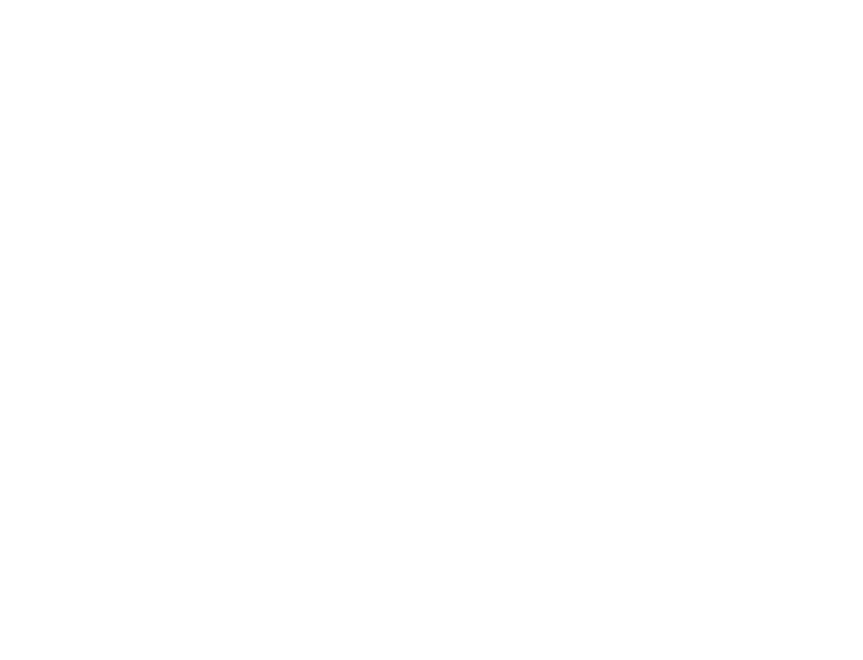
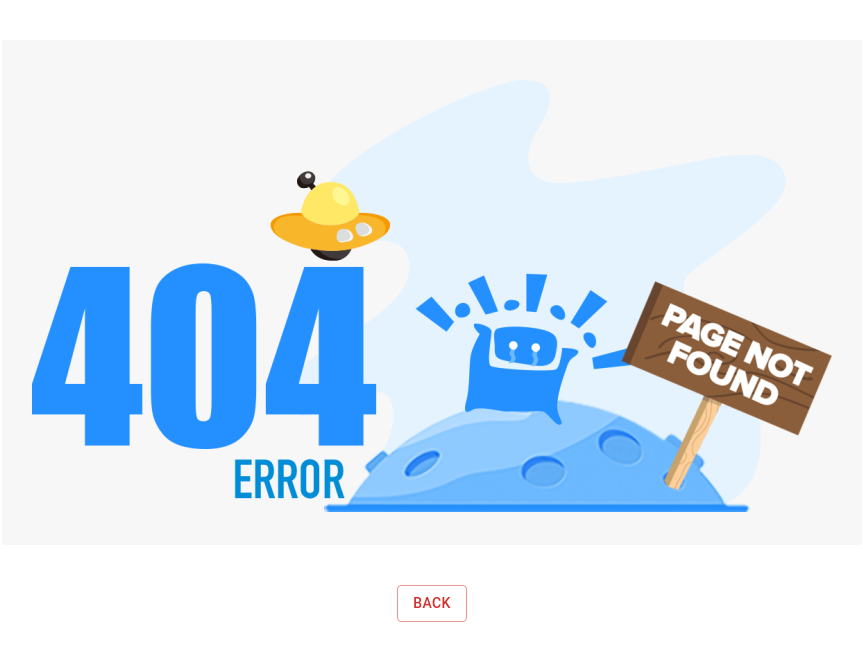
Before and after one commit to Sharim0684/webbbbbbbbbbbbbbbb, a React (Create React App) app: page /autoPost in a window 1280 px wide. Before the commit this address had no page. Shown: the top 660 px of the page, without its empty margins (208-1071 px from the left). Built offline with nearby package versions, Linux system fonts and the light colour scheme.

Commit message:
Not found page added

```diff
--- a/src/App.js
+++ b/src/App.js
@@ -15,6 +15,7 @@
 // import SetupSchedulePage from './components/Post- Schedules/schedules';
 import ProfilePage from './components/profile/profile';
 import HistoryPage from './components/History/history';
+import NotFoundPage from './components/NotFoundPage';
 
 
 function App() {
@@ -22,7 +23,6 @@
   return (
     <div className="App">
       <BrowserRouter>
-
         <Routes>
           <Route exact path="/login" Component={LoginForm} />
           <Route exact path="/" Component={DashBoard} />
@@ -35,10 +35,11 @@
           <Route exact path='/thankYouPage' Component={ThankYouPage} />
           <Route exact path='/profile' Component={ProfilePage} />
           <Route exact path='/history' Component={HistoryPage} />
+          <Route path='*' Component={NotFoundPage}/>
+        </Routes>
+       </BrowserRouter>
           {/* <Route exact path='/schedulePage' Component={SetupSchedulePage} /> */}
           {/* <Route exact path='/autoPost' Component={AutoPostSettings} /> */}
-        </Routes>
-       </BrowserRouter>
 
 
     </div>
--- /dev/null
+++ b/src/components/NotFoundPage/index.js
@@ -0,0 +1,19 @@
+import React from "react";
+import { Container } from "react-bootstrap";
+import NotFoundImg from '../Assets/404-pages.png'
+import { Box, Button, Stack,} from "@mui/material";
+
+const NotFoundPage=()=>(
+    <Container>
+      <Stack spacing={5} mt={5} direction='column' justifyContent='center' alignItems='center' sx={{display:''}}>
+        <Box sx={{border:''}}>
+            <img src={NotFoundImg} alt="404 NotFound" style={{width:'100%'}} />
+        </Box>
+        <Box>
+            <Button variant="outlined" color="error">Back</Button>
+        </Box>
+      </Stack>
+
+    </Container>
+)
+export default NotFoundPage;
```
Also changed, not shown: src/components/AccountsPage/accounts-page.jsx (+0 -198 lines), src/components/Assets/404-pages.png (added).
